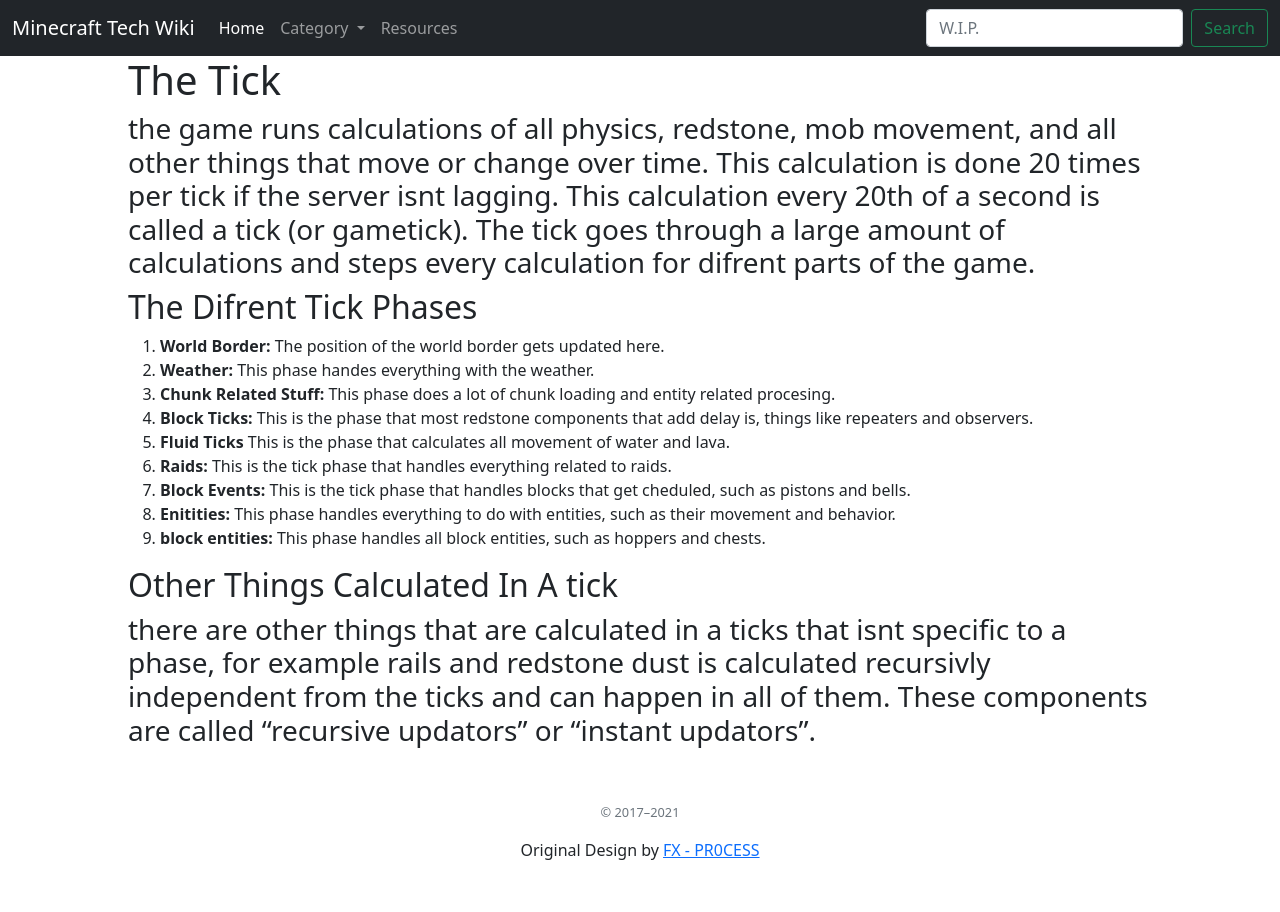
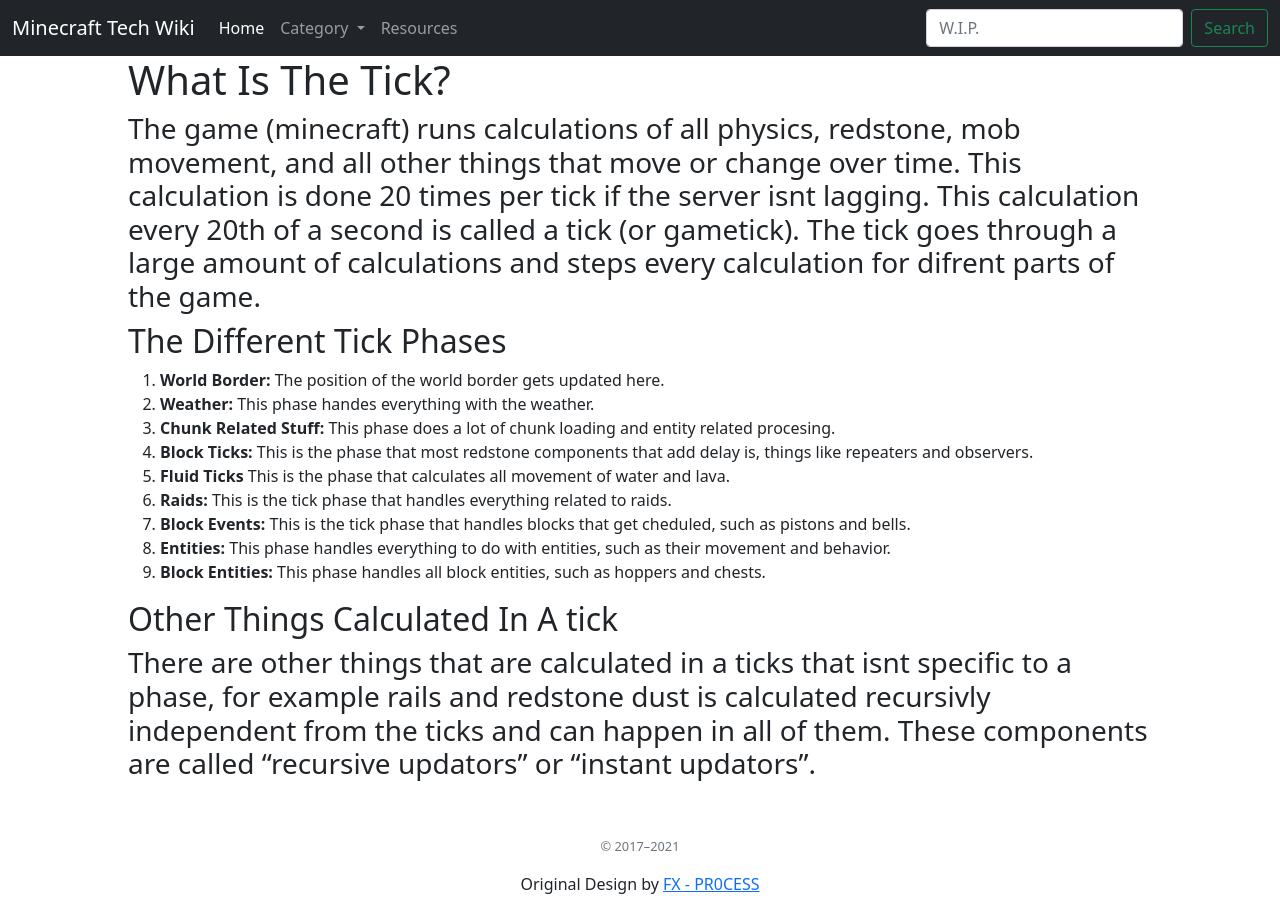
Before and after one commit to TechMCDocs/TechMCDocs.github.io, a Jekyll site: the page built from GameTick.md, in a window 1280 px wide. Built offline with Jekyll 4.4.1, drawn with Linux system fonts in a browser that asks for light colours.

Commit message:
Update GameTick.md
speling

```diff
--- a/GameTick.md
+++ b/GameTick.md
@@ -4,10 +4,10 @@
 ---
 
 
-# The Tick
-### the game runs calculations of all physics, redstone, mob movement, and all other things that move or change over time. This calculation is done 20 times per tick if the server isnt lagging. This calculation every 20th of a second is called a tick (or gametick). The tick goes through a large amount of calculations and steps every calculation for difrent parts of the game.
+# What Is The Tick?
+### The game (minecraft) runs calculations of all physics, redstone, mob movement, and all other things that move or change over time. This calculation is done 20 times per tick if the server isnt lagging. This calculation every 20th of a second is called a tick (or gametick). The tick goes through a large amount of calculations and steps every calculation for difrent parts of the game.
 
-## The Difrent Tick Phases
+## The Different Tick Phases
 1. **World Border:** The position of the world border gets updated here.
 2. **Weather:** This phase handes everything with the weather.
 3. **Chunk Related Stuff:** This phase does a lot of chunk loading and entity related procesing.
@@ -15,8 +15,8 @@
 5. **Fluid Ticks** This is the phase that calculates all movement of water and lava.
 6. **Raids:** This is the tick phase that handles everything related to raids.
 7. **Block Events:** This is the tick phase that handles blocks that get cheduled, such as pistons and bells.
-8. **Enitities:** This phase handles everything to do with entities, such as their movement and behavior.
-9. **block entities:** This phase handles all block entities, such as hoppers and chests.
+8. **Entities:** This phase handles everything to do with entities, such as their movement and behavior.
+9. **Block Entities:** This phase handles all block entities, such as hoppers and chests.
 
 ## Other Things Calculated In A tick
-### there are other things that are calculated in a ticks that isnt specific to a phase, for example rails and redstone dust is calculated recursivly independent from the ticks and can happen in all of them. These components are called "recursive updators" or "instant updators".
+### There are other things that are calculated in a ticks that isnt specific to a phase, for example rails and redstone dust is calculated recursivly independent from the ticks and can happen in all of them. These components are called "recursive updators" or "instant updators".
```
